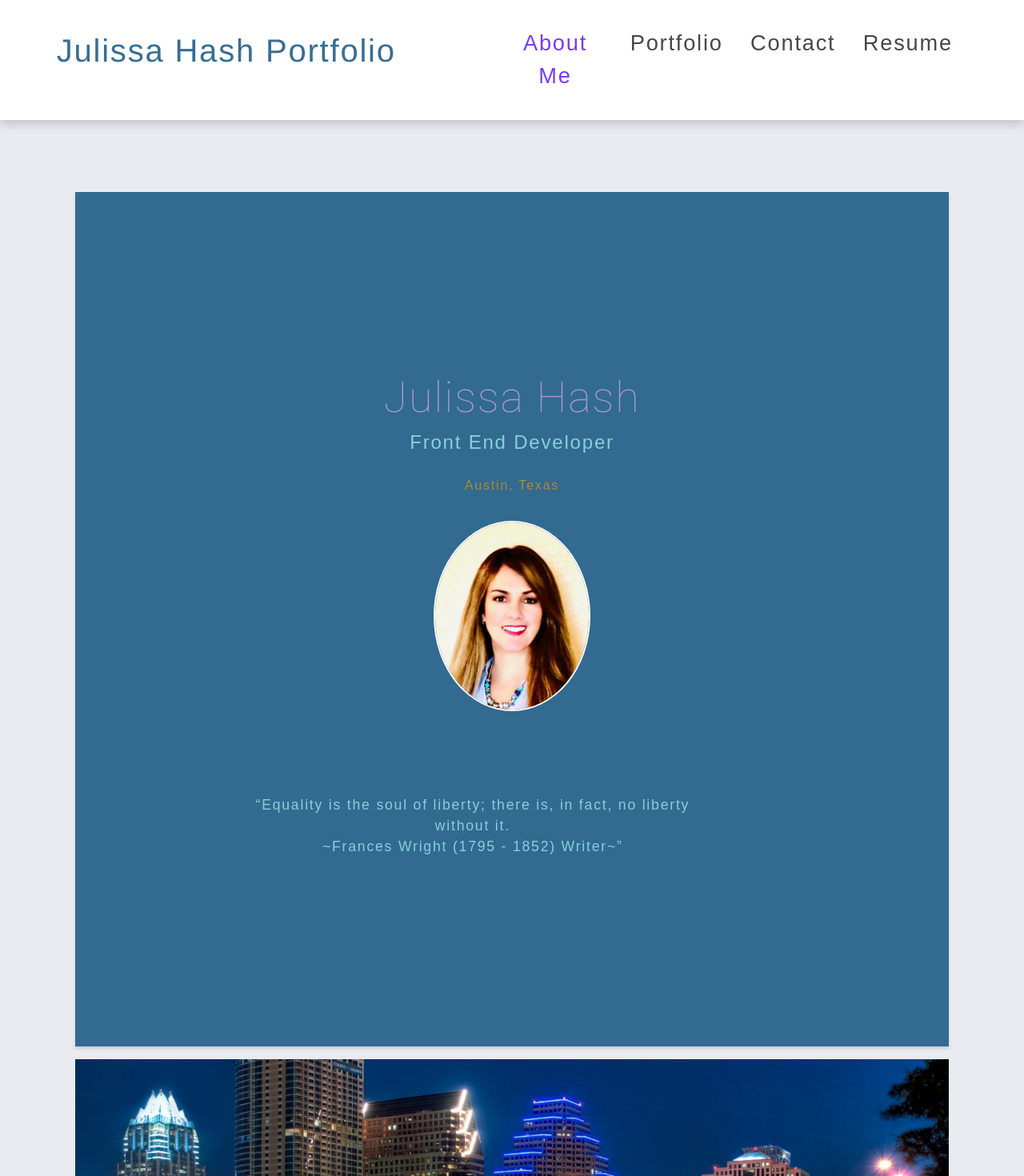
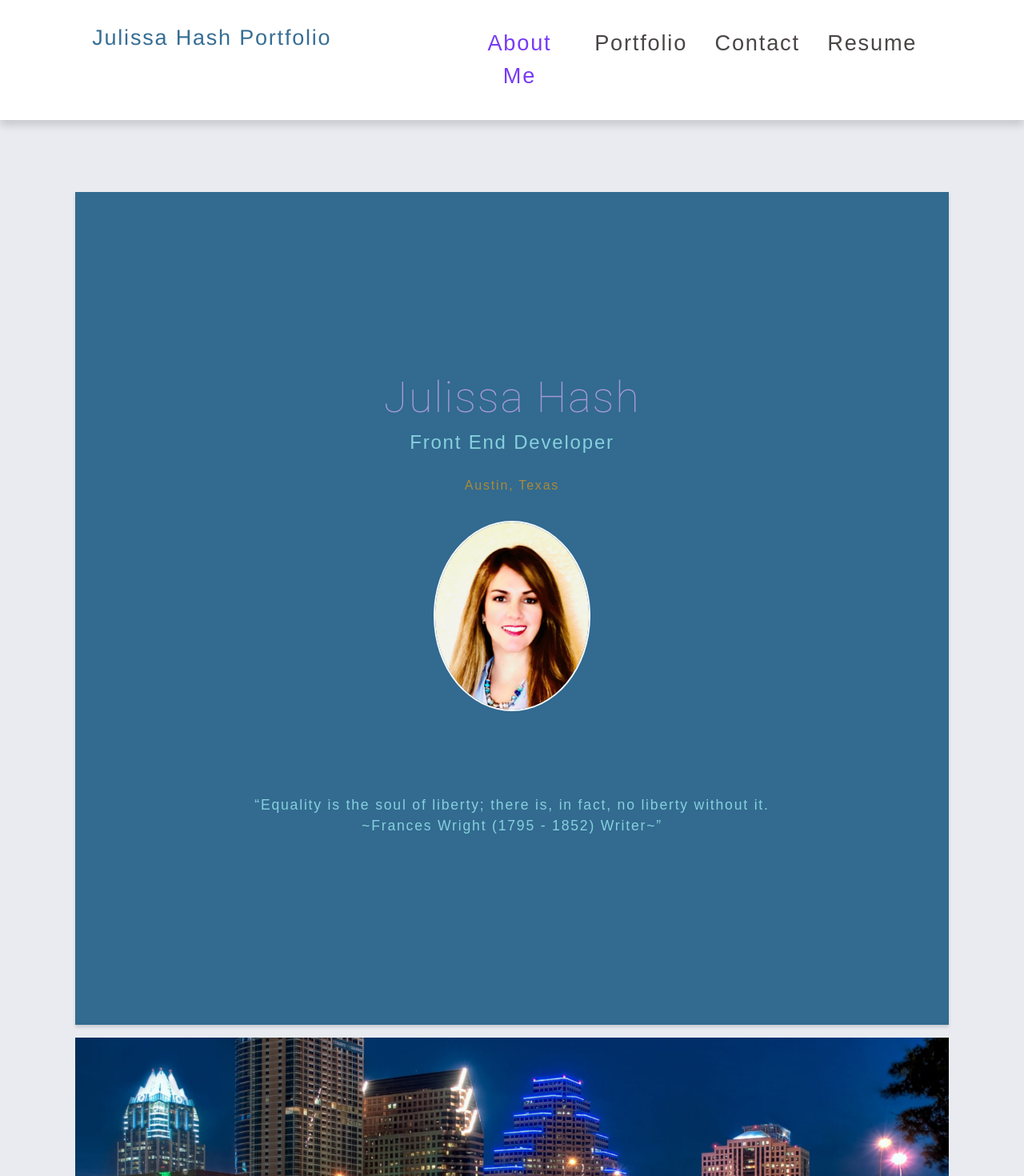
Before and after one commit to yoyachi/full-portfolio, a React (Create React App) app: page / in a window 1280 px wide. Shown: the top 1470 px of the page at 80% size. Built offline with nearby package versions, Linux system fonts and the light colour scheme.

Commit message:
Update about

```diff
--- a/src/index.css
+++ b/src/index.css
@@ -66,7 +66,7 @@ h6 {
 
 
 h2 {
-	font-size: 2.5rem;
+
 	line-height: 1;
 	font-family: Helvetica,Arial,sans-serif;
 	font-weight: 350;
@@ -330,13 +330,10 @@ textarea {
 }
 
 .saying {
-
 	color: #86d0dd;
 	font-size: 15px;
 	font-weight: 300;
-	position: relative;
 	margin-top: 5rem;
-	width: 85%;
 
 }
 
@@ -411,7 +408,7 @@ textarea {
 	padding: 50px;
 }
 
-.logo {
+/*.logo {
 	width: 50px;
 	height: 50px;
 	margin-bottom: 50px;
@@ -421,7 +418,7 @@ textarea {
 .logo:hover {
 	opacity: 0.5;
 }
-
+*/
 .center {
 	display: flex;
 	justify-content: center;
```
